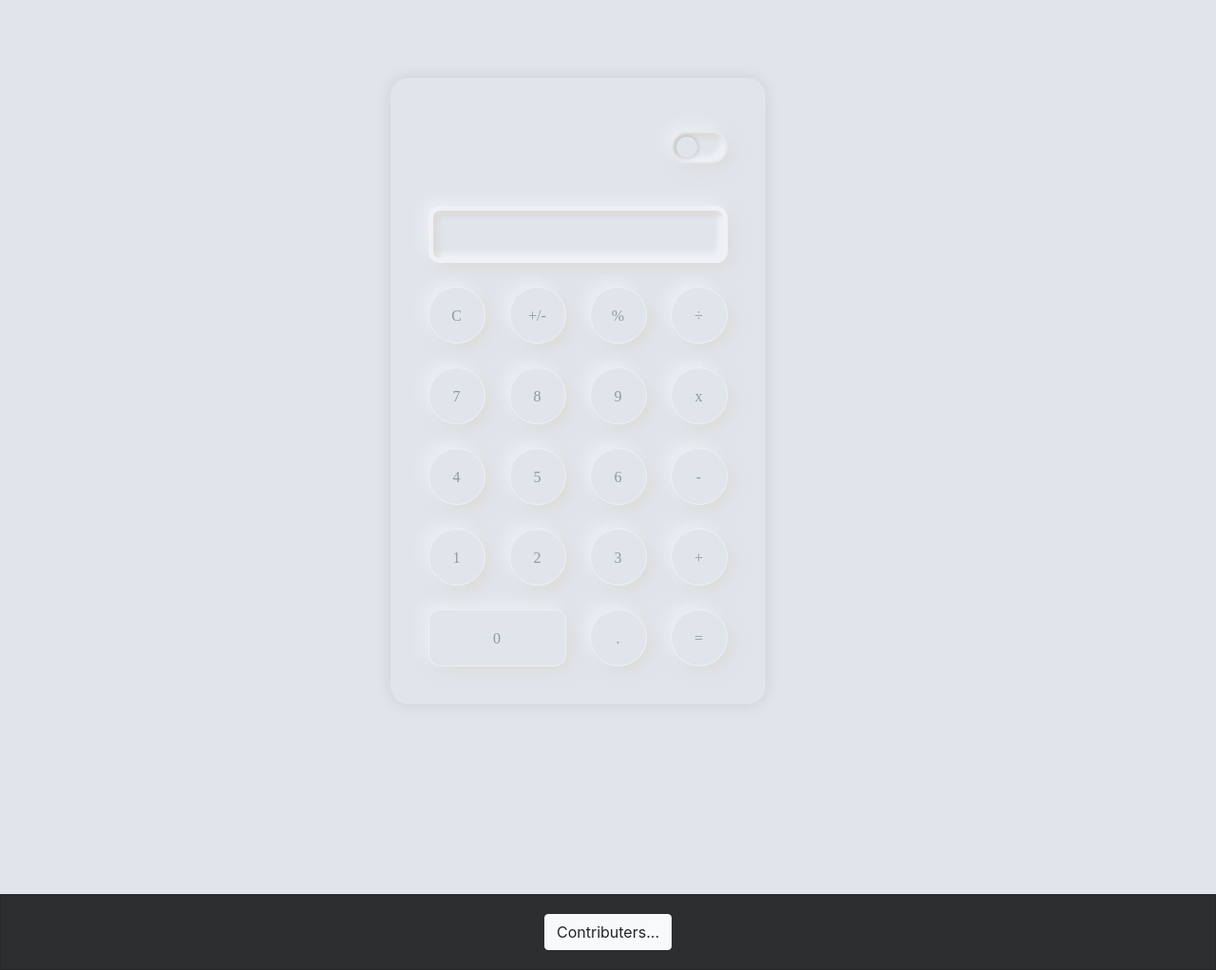
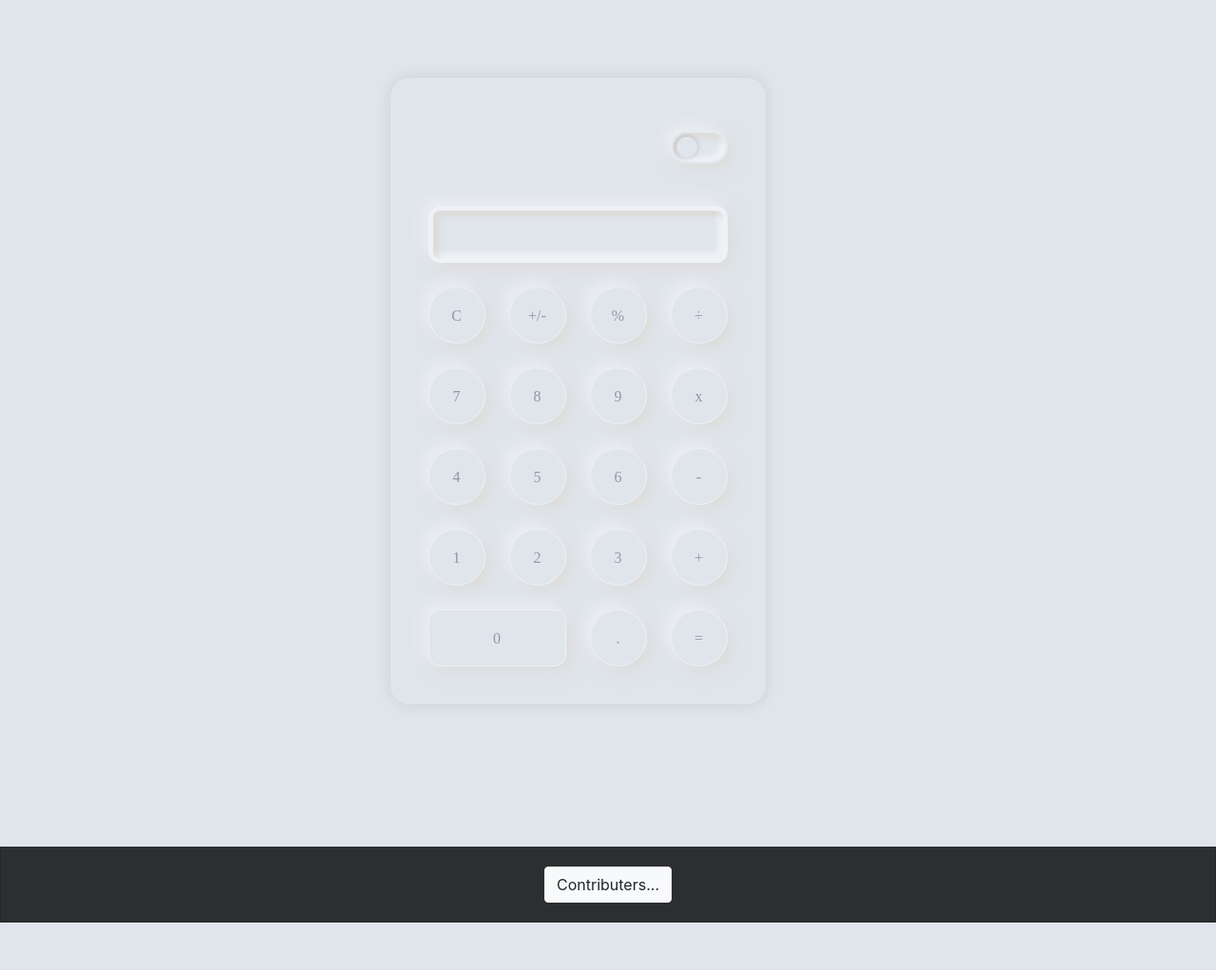
Before and after one commit to ishanbagchi/calculator, a plain HTML site: page index.html in a window 1280 px wide. Shown: the part 65-1087 px from the top of the page at 95% size. After the commit the page ends 1037 px from the top, so only its background shows below. Drawn offline with nearby package versions, Linux system fonts and the light colour scheme; a web font is replaced by a local one.

Commit message:
Update index.html

```diff
--- a/index.html
+++ b/index.html
@@ -9,7 +9,7 @@
     <meta name="viewport" content="width=device-width, initial-scale=1, shrink-to-fit=no">
 
     <!-- favicon -->
-    <link rel="shortcut icon" href="images/calculator.svg">
+    <link rel="shortcut icon" href="images/calculator.ico">
 
     <!-- Bootstrap CSS -->
     <link rel="stylesheet" href="https://stackpath.bootstrapcdn.com/bootstrap/4.5.2/css/bootstrap.min.css"
@@ -72,7 +72,7 @@
         </div>
     </div>
     <div class="footer card text-center"
-        style="background-color: rgba(0, 0, 0, 0.8); margin-top: 100px; border-radius: 0px;">
+        style="background-color: rgba(0, 0, 0, 0.8); margin-top: 50px; border-radius: 0px;">
         <div>
             <div class="card-body">
                 <button type="button" class="btn btn-light" data-toggle="modal" data-target="#staticBackdrop">
```
